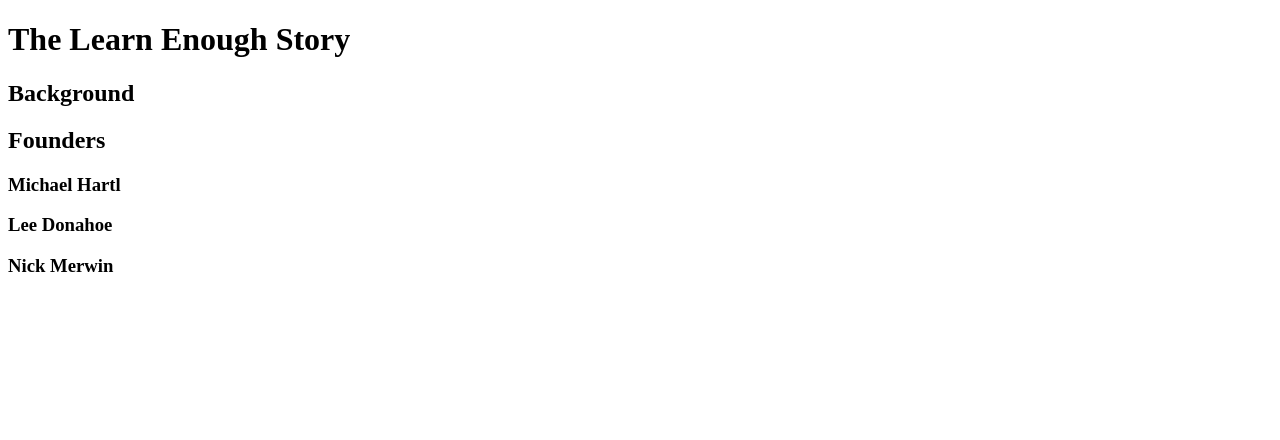
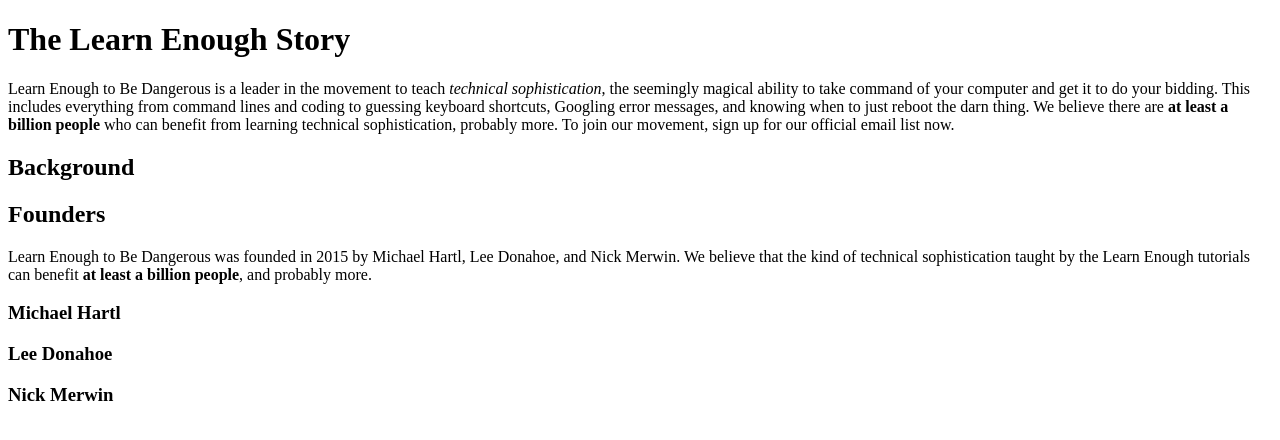
Before and after one commit to allisonchanin/sample_website, a plain HTML site: page index.html in a window 1280 px wide. Drawn offline with Linux system fonts and the light colour scheme.

Commit message:
2.2 Text Formatting

```diff
--- a/index.html
+++ b/index.html
@@ -6,15 +6,26 @@
   </head>
   <body>
       <h1>The Learn Enough Story</h1>
-
-          <h2>Background</h2>
-
-          <h2>Founders</h2>
-
-          <h3>Michael Hartl</h3>
-
-          <h3>Lee Donahoe</h3>
-
-          <h3>Nick Merwin</h3>
+      <p>
+        Learn Enough to Be Dangerous is a leader in the movement to teach
+        <em>technical sophistication</em>, the seemingly magical ability to take
+        command of your computer and get it to do your bidding. This includes
+        everything from command lines and coding to guessing keyboard shortcuts,
+        Googling error messages, and knowing when to just reboot the darn thing.
+        We believe there are <strong>at least a billion people</strong> who can benefit from
+        learning technical sophistication, probably more. To join our
+        movement, sign up for our official email list now.
+      </p>
+      <h2>Background</h2>
+      <h2>Founders</h2>
+      <p>
+        Learn Enough to Be Dangerous was founded in 2015 by Michael Hartl, Lee
+        Donahoe, and Nick Merwin. We believe that the kind of technical
+        sophistication taught by the Learn Enough tutorials can benefit
+        <strong>at least a billion people</strong>, and probably more.
+      </p>
+      <h3>Michael Hartl</h3>
+      <h3>Lee Donahoe</h3>
+      <h3>Nick Merwin</h3>
   </body>
 </html>
```
